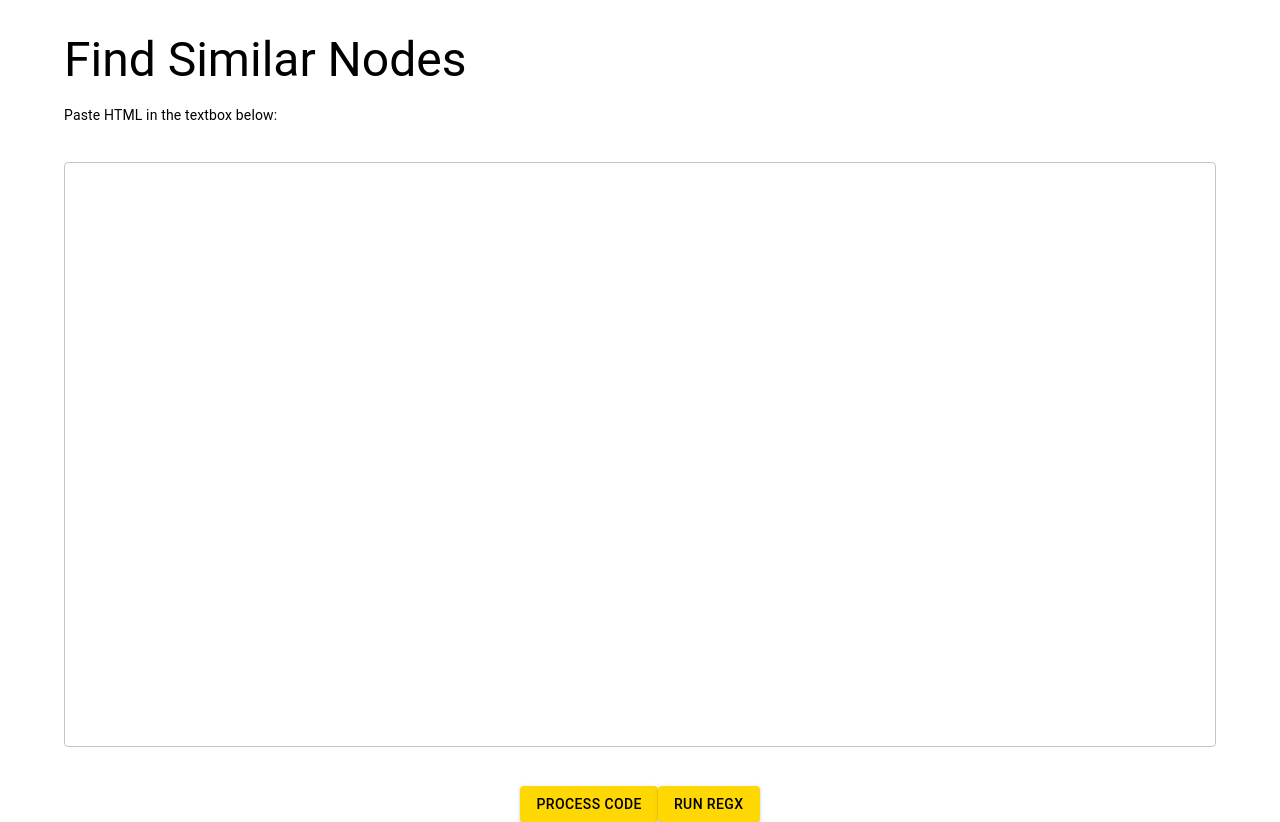
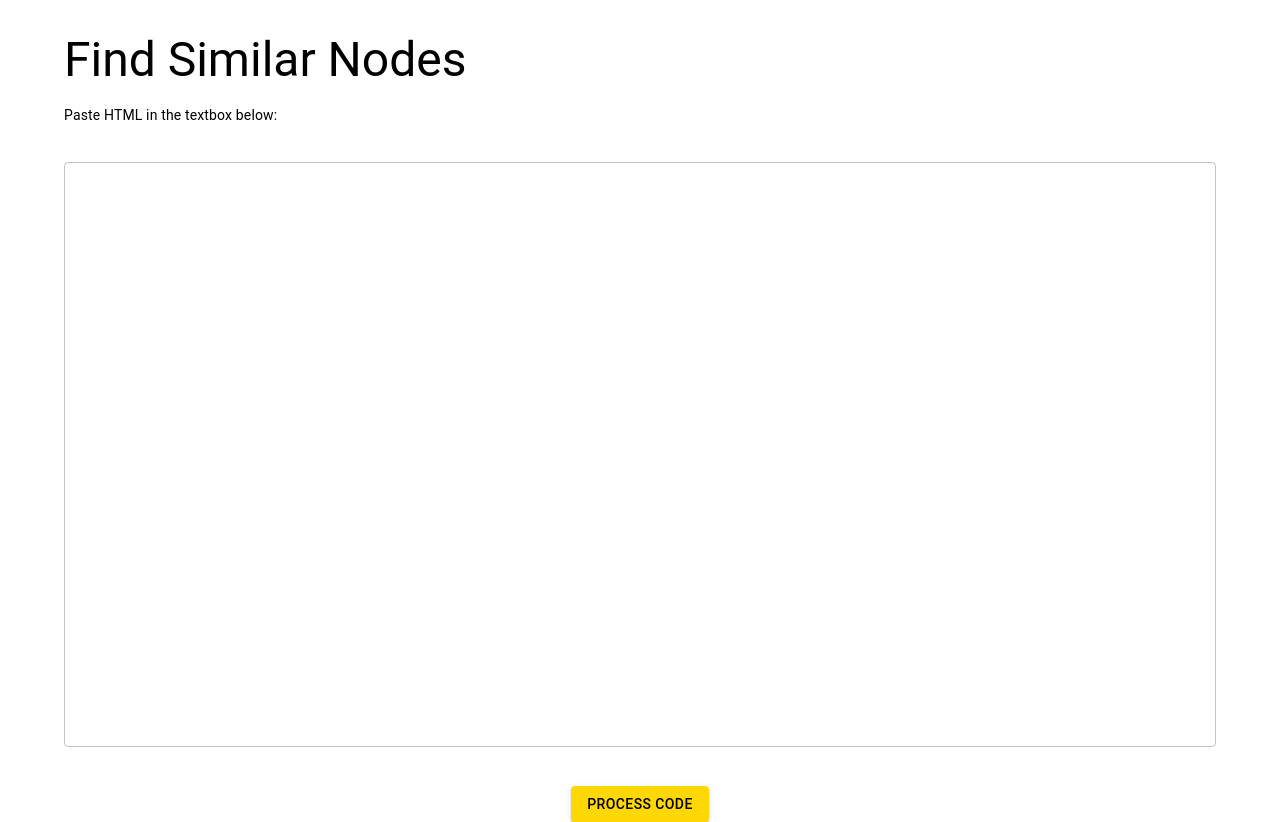
Before and after one commit to Priyank-Singhal/HTML-Code-Analyzer, a React (Create React App) app: page / in a window 1280 px wide. Built offline with nearby package versions, Linux system fonts and the light colour scheme.

Commit message:
removed logs

```diff
--- a/src/App.js
+++ b/src/App.js
@@ -13,7 +13,6 @@ function App() {
           <Route exact path="/result" element={<Result />} />
         </Routes>
       </DataContext.Provider>
-      {/* <Home /> */}
     </div>
   );
 }
--- a/src/pages/Home.js
+++ b/src/pages/Home.js
@@ -4,127 +4,69 @@ import { Box, Container } from '@mui/system'
 import { Typography, Button, TextField } from '@mui/material'
 import { useNavigate } from 'react-router-dom'
 var beautify = require('js-beautify').html
-// fs = require('fs');
 
 export const map = new Map();
-// export const map = 'new Map()';
 const Home = () => {
     const [code, setCode] = useState('');
-    const [arr, setArr] = useState({});
-    const [tags, setTags] = useState(['']);
-    const [freq, setFreq] = useState([]);
-    // let tags = [];
-    // let freq = [];
-    const [loop, setLoop] = useState(true);
     const navigate = useNavigate();
-
-    const handleClick = () => {
-        navigate('/result');
-    }
 
     const handleField = (e) => {
         setCode(() => {
             return beautify(e.target.value, { indent_size: 2, space_in_empty_paren: true });
-            // return e.target.value
         });
     }
 
     const getTag = (str) => {
         let i = 0;
         let j = 0;
-        // while(str[i] != ' ' || str[i] != '>'){
-        //     i++;
-        // }
         while (j < str.length) {
             if (str[j] === '<') break;
-            // console.log(str[i])
             j++;
         }
         i = j;
         while (i < str.length) {
             if (str[i] === '>' || str[i] === ' ') break;
-            // console.log(str[i])
             i++;
         }
         return str.slice(j + 1, i);
     }
 
-    const addTags = (k) => {
-        // setArr(oldArray => [...oldArray, word]);
-        setTags(prev => [...prev, k]);
-    }
-
-    const addFreq = (v) => {
-        setFreq(prev => [...prev, v])
-    }
 
     let m;
     const RunRegx = () => {
-        // let count = 1;
         let numspace = '';
-        while (loop) {
+        while (true) {
             const openingTagLine = new RegExp(`^(${numspace}<[^\/]).*(>)`, "gm");
             const newMap = new Map();
-            // map.clear();
             do {
                 m = openingTagLine.exec(code);
                 if (m) {
                     const w = m[0];
-                    // console.log(w)
                     const word = getTag(w);
                     if (newMap.get(word)) {
                         let wordCount = newMap.get(word);
                         newMap.set(word, ++wordCount);
                     }
                     else newMap.set(word, 1)
-                    // addWord(word);
                 }
             } while (m);
 
             for (const [k, v] of newMap) {
                 if (v > 1) {
-                    addTags(k);
-                    addFreq(v);
                     map.set(k, v);
-                    console.log(k, v)
-                    // tags = [...map.keys()]
-                    // freq = [...map.values()]
-                    // setLoop(false);
+                    // console.log(k, v)
                 }
             }
 
             numspace = numspace + '  ';
-            //while map not empty
-            // map = newMap;
-            console.log(newMap);
-            console.log(map);
-            // ++count;
-            // console.log(count);
-            // console.log(tags);
-            // console.log(freq);
-            // console.log(map.size)
-            if (!newMap.size) break;
-            // if(count>5) break;
+            // console.log(newMap);
+            // console.log(map);
+            if (!newMap.size) {
+                navigate('/result');
+                break;
+            }
         }
     }
-
-
-    // do {
-    //     var regex = `/^(${numspace}<).*>$/gm`;
-    //     // var re = /^( <).*>$/gm;
-    //     const re = /(<\/).*>$/gm;
-    //     const validEmail = new RegExp(`/^(${numspace}<).*>$/gm`);
-    //     const reg = new RegExp('(<).*>$', 'gm');
-    //     const openingTagLine = new RegExp("^(<[^\/]).*(>)", "gm");
-    //     do {
-    //         m = reg.exec(code);
-    //         if (m) {
-    //             // console.log(m[0], m[1]);
-    //             console.log(m);
-    //         }
-    //     } while (m);
-    // }
-    // while (m)
 
     return (
         <div>
@@ -142,7 +84,6 @@ const Home = () => {
                     </Typography>
                     <TextField
                         onChange={handleField}
-                        // onChange={e => handleField(e)}
                         multiline sx={{ marginY: '2rem' }} rows={24} fullWidth required id="fullWidth" />
                     <Box
                         style={{
@@ -157,20 +98,9 @@ const Home = () => {
                                 marginTop: 7,
                                 justifyContent: 'center'
                             }}
-                            onClick={handleClick}
+                            onClick={RunRegx}
                             variant='contained'>
                             Process Code
-                        </Button>
-                        <Button
-                            style={{
-                                backgroundColor: "#FFD803",
-                                color: 'black',
-                                marginTop: 7,
-                                justifyContent: 'center'
-                            }}
-                            onClick={RunRegx}
-                            variant='contained'>
-                            Run Regx
                         </Button>
 
                     </Box>
--- a/src/pages/Result.js
+++ b/src/pages/Result.js
@@ -42,15 +42,15 @@ const Result = () => {
                                 color: 'black',
                                 marginTop: 7,
                                 justifyContent: 'center',
-                                // marginTop: '1rem',
                                 marginBottom: '1rem'
                             }}
                             onClick={handleClick}
                             variant='contained'
                         >Run Again</Button>
                     </Box>
+                    <Box style={{display: 'flex', justifyContent: 'space-around', flexWrap: 'wrap'}}>
                         {tags && tags.map((item, ind) => {
-                        return <Card sx={{ maxWidth: 345 }}>
+                            return <Card sx={{ maxWidth: 345, minWidth: 300, mt: 4 }}>
                                 <CardContent>
                                     <Typography gutterBottom variant="h5" component="div">
                                         Name
@@ -67,6 +67,8 @@ const Result = () => {
                                 </CardContent>
                             </Card>
                         })}
+                        {!tags.length && <Typography>Please Click Run again Button and enter some HTML Code</Typography>}
+                    </Box>
 
                 </Box>
             </Container>
```
Lines whose indentation alone changed are shown as unchanged.
